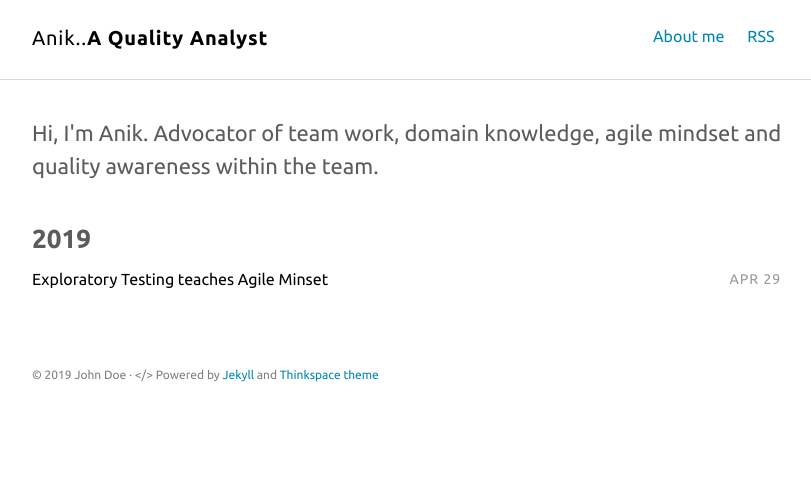
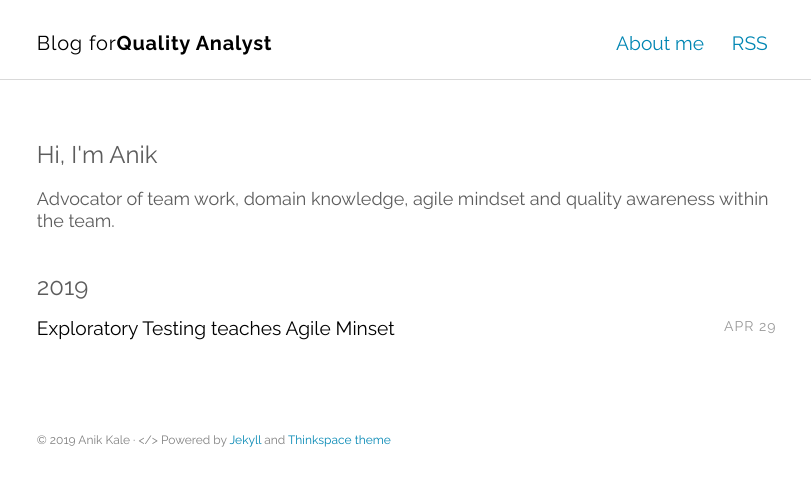
Before and after one commit to Anik-Tester/blog-platform, a Jekyll site: the page built from index.html, in a window 1280 px wide. Shown: the top 486 px of the page, without its empty margins (232-1043 px from the left). Built offline with Jekyll 4.4.1, drawn with Linux system fonts in a browser that asks for light colours.

Commit message:
updated title

```diff
--- a/_config.yml
+++ b/_config.yml
@@ -1,6 +1,6 @@
 # Site settings
-title_left    : "Anik.."
-title_right   : "A Quality Analyst" # default: ""
+title_left    : "Blog for"
+title_right   : "Quality Analyst" # default: ""
 description   : "Minimalist Jekyll theme for technical writing blog."
 keywords      : "Jekyll, theme, free, download, SEO, blog, web, minimalist, thinkspace"
 url           : https://heiswayi.github.io/thinkspace # site url
@@ -28,7 +28,7 @@ sass:
 
 # Author settings
 author:
-  name     : "John Doe"
+  name     : "Anik Kale"
 
 plugins:
   - jekyll-sitemap
--- a/_includes/intro.html
+++ b/_includes/intro.html
@@ -1,5 +1,6 @@
 <section class="intro">
   <div class="container">
-    <p class="lead">Hi, I'm Anik. Advocator of team work, domain knowledge, agile mindset and quality awareness within the team.</p>
+    <h2>Hi, I'm Anik </h2>
+    <h6> Advocator of team work, domain knowledge, agile mindset and quality awareness within the team.</h6>
   </div>
 </section>
--- a/assets/scss/_layout.scss
+++ b/assets/scss/_layout.scss
@@ -33,7 +33,7 @@ body {
 
 hr {
   border-top: none;
-  border-bottom: 2px solid lighten($light-gray-color, 7%);
+  border-bottom: 1px solid lighten($light-gray-color, 7%);
   width: 100%;
   margin: $small-spacing 0;
 }
@@ -43,7 +43,7 @@ hr {
   margin-left: auto;
   margin-right: auto;
   max-width: 800px;
-  font-weight: normal;
+  font-weight: lighter;
 }
 
 .pull-left {
@@ -77,7 +77,7 @@ hr {
 .intro {
   .author-name {
     display: inline-block;
-    padding: 0 .2em;
+    padding: 0 .4em;
     background: lighten($light-gray-color, 15%)
   }
 
@@ -135,7 +135,7 @@ hr {
 }
 
 .post-item {
-  margin-bottom: 0.2em;
+  margin-bottom: 0.1em;
   display: block;
 
   a {
@@ -274,7 +274,7 @@ hr {
   }
 
   .post-item {
-    border: 1px solid lighten($light-gray-color, 10%);
+    border: 2px solid lighten($light-gray-color, 10%);
     padding: 0 0.5em;
     background: lighten($light-gray-color, 15%);
   }
--- a/assets/scss/_variables.scss
+++ b/assets/scss/_variables.scss
@@ -1,10 +1,10 @@
 // Typography
-@import url('https://fonts.googleapis.com/css?family=Ubuntu:400,700');
-$base-font-family: 'Ubuntu';
+@import url('https://fonts.googleapis.com/css?family=Raleway:400,700');
+$base-font-family: 'Raleway';
 $heading-font-family: $base-font-family;
 
 // Font Sizes
-$base-font-size: 1em;
+$base-font-size: 1.2em;
 
 // Line height
 $base-line-height: 1.5;
--- a/assets/scss/base/_typography.scss
+++ b/assets/scss/base/_typography.scss
@@ -20,24 +20,27 @@ h6 {
 }
 
 h1 {
-  font-size: rem(30);
+  font-size: rem(26);
 }
 
 h2 {
-  font-size: rem(26);
+  font-size: rem(24);
+  font-weight: lighter;
 }
 
 h3 {
-  font-size: rem(24);
+  font-size: rem(22);
 }
 
 h4 {
   font-size: rem(20);
+
 }
 
 h5,
 h6 {
-  font-size: rem(16);
+  font-size: rem(18);
+  font-weight: lighter;
 }
 
 p {
@@ -45,7 +48,7 @@ p {
 
   &.lead {
     font-size: rem(22);
-    font-weight: 300;
+    font-weight: 200;
   }
 }
 
```
Also changed, not shown: 3 other files.
